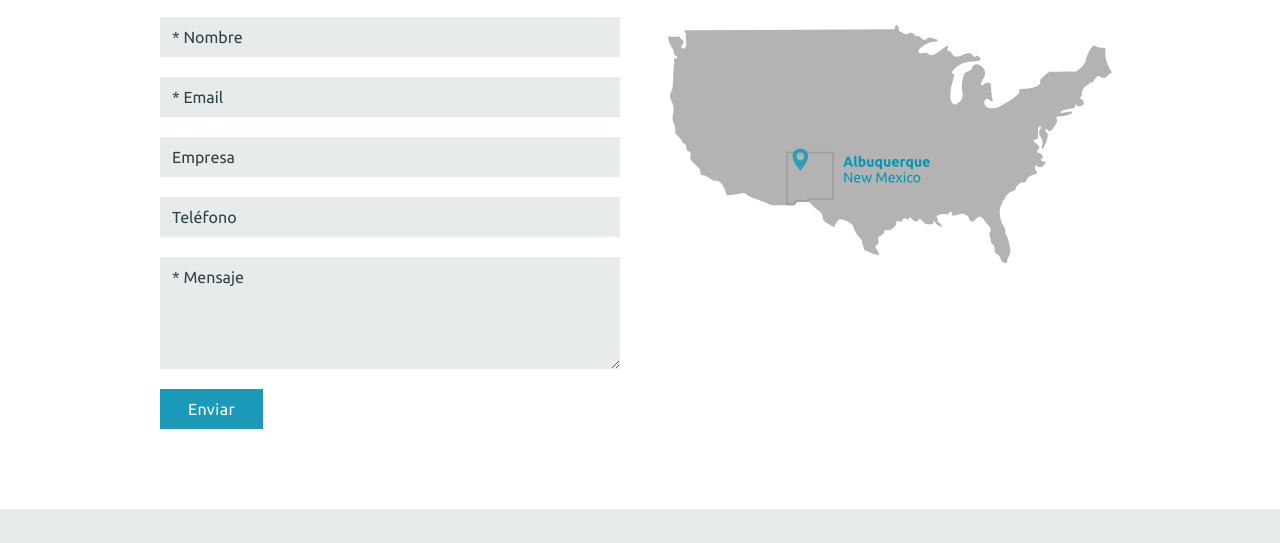
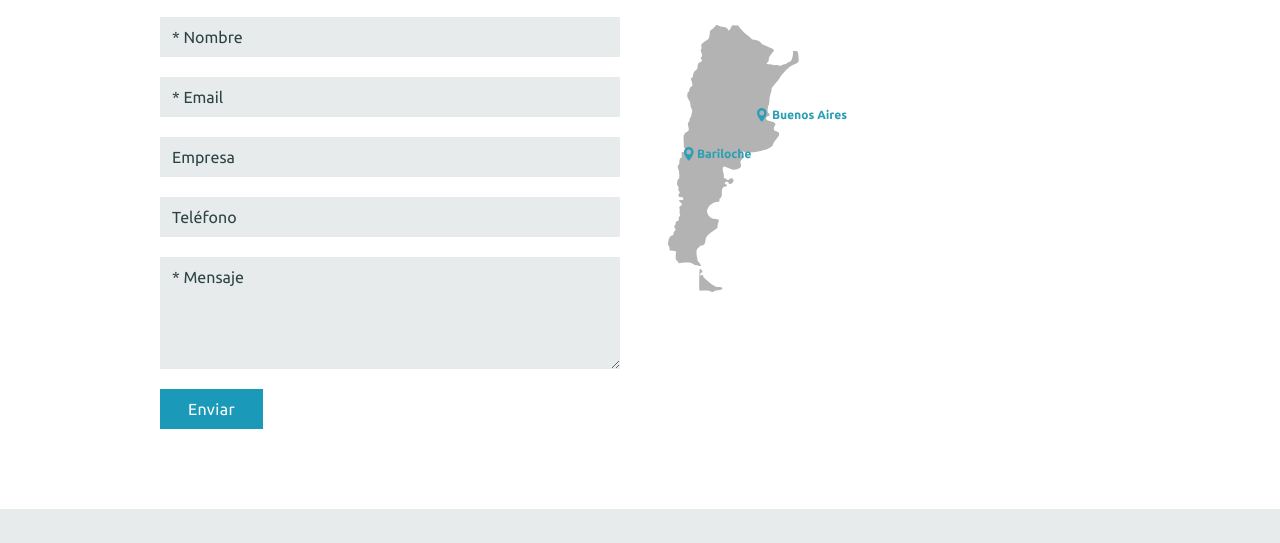
Before and after one commit to nuclearis-labs/nuclearis-web, a Gatsby site: page /contact in a window 1280 px wide. Shown: the part 213-756 px from the top of the page. Built offline with nearby package versions, Linux system fonts and the light colour scheme; Gatsby itself is replaced by a stand-in of ours; what tailwind-hamburgers would draw is missing.

Commit message:
feat: actualizar mapa

```diff
--- a/src/pages/contact.tsx
+++ b/src/pages/contact.tsx
@@ -65,7 +65,7 @@ function Contact(_props: Props): ReactElement {
             </form>
           </div>
           <div className="col-span-6 pt-16 px-0 lg:px-2 hidden md:block">
-            <StaticImage src="../images/usa.svg" alt="USA" />
+            <StaticImage src="../images/argentina.svg" alt="Argentina" />
           </div>
         </div>
       </div>
```
Also changed, not shown: src/images/argentina.svg (added), src/images/usa.svg (deleted).
